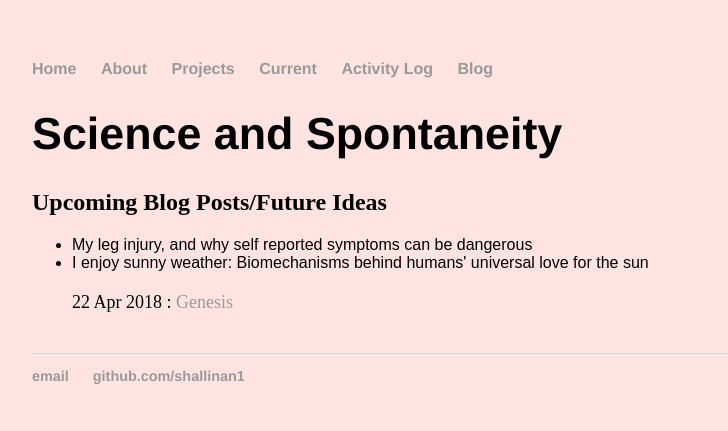
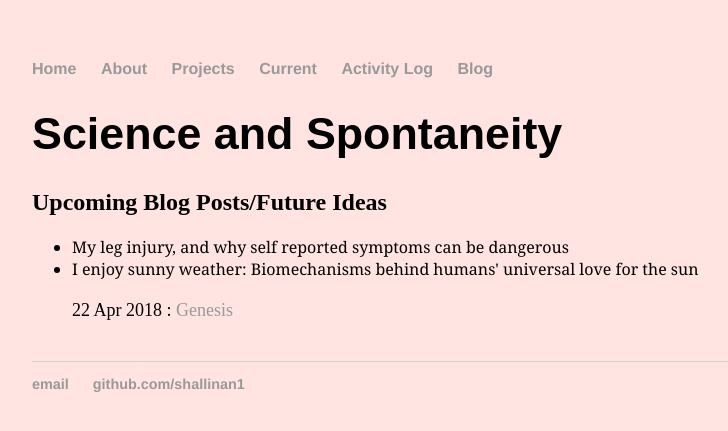
Before and after one commit to shallinan1/shallinan1.github.io, a Jekyll site: the page built from blog/index.html, in a window 1280 px wide. Shown: the top 431 px of the page, without its empty margins (160-888 px from the left). Built offline with Jekyll 4.4.1, drawn with Linux system fonts in a browser that asks for light colours.

Commit message:
update fonts

```diff
--- a/blog/index.html
+++ b/blog/index.html
@@ -8,10 +8,10 @@ background-color: #ffe4e1
 }
 </style>
 
-	<h1>{{ page.title }}</h1>
+	<h1 style = "font-family:arial">{{ page.title }}</h1>
 
 		<h2> Upcoming Blog Posts/Future Ideas </h2>
-		<ul style="list-style-type:disc; font-family:arial">
+		<ul style="list-style-type:disc; font-family:Georgia">
 		<font size = 3>
 		  <li>My leg injury, and why self reported symptoms can be dangerous</li>
 		  <li>I enjoy sunny weather: Biomechanisms behind humans' universal love for the sun</li>
--- a/css/main.css
+++ b/css/main.css
@@ -27,7 +27,7 @@ h1 {
 p {
     font-size: 1.5em;
     line-height: 1.4em;
-    color: #333;
+    color: #000000;
 }
 footer {
     border-top: 1px solid #d5d5d5;
```
